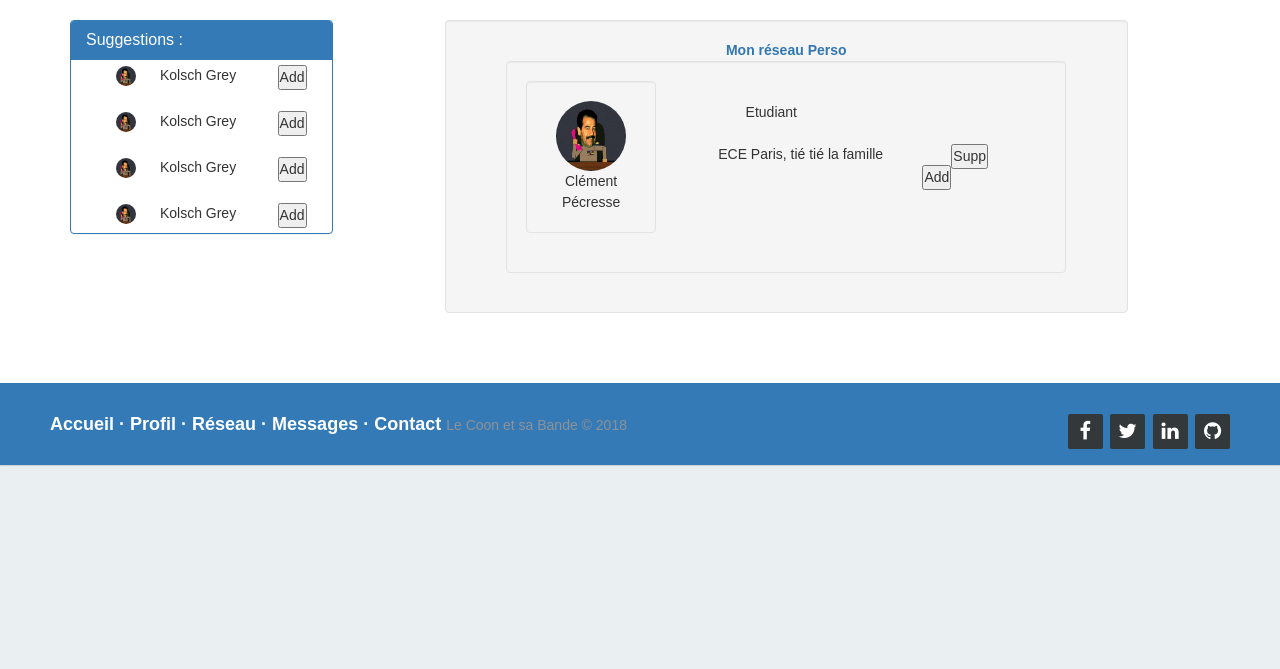
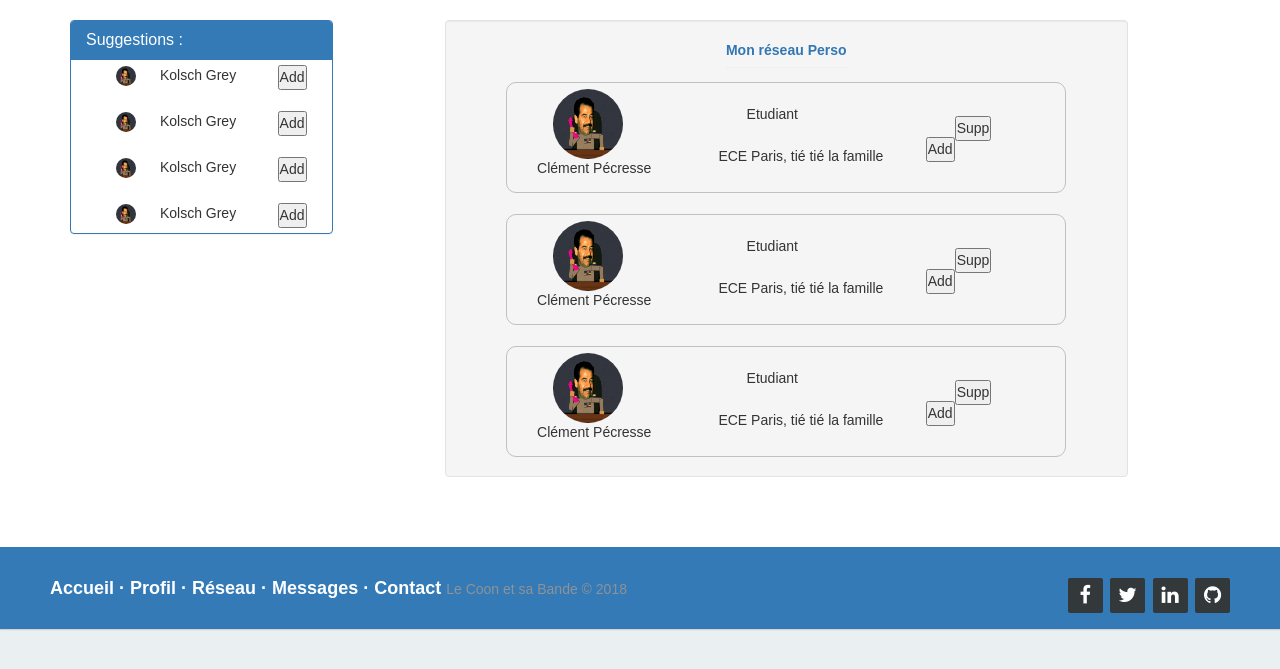
Before and after one commit to Maxtoq/ECELink, a PHP site: page /page_reseau.html in a window 1280 px wide. Shown: the part 52-721 px from the top of the page. Run offline with PHP 8.4, Linux system fonts and the light colour scheme; some libraries are stand-ins or nearby versions.

Commit message:
resau_final

```diff
--- a/page_reseau.html
+++ b/page_reseau.html
@@ -101,11 +101,12 @@
     </div>
     <div class="col-sm-7 well">
       <p class="page-header" style ="color:#3277b3;"><strong>Mon réseau Perso</strong></p>
-      <div class="row">
+
+      <div class="row"></br>
         <div class="col-md-1">
         </div>
-        <div class="col-md-10 well">
-          <div class="col-md-3 well">
+        <div class="col-md-10 " id="waouf">
+          <div class="col-md-3 ">
             <img src="Saddam-southpark.png" class="img-circle" id="photo" height="70" width="70" alt="Avatar">
             <p class="nom">Clément Pécresse</p>
           </div>
@@ -120,7 +121,64 @@
             <div class="col-md-4">
               <button type="button" class="but">Supp</button></br>
               <button type="button" class="but">Add</button>
+            </div>
 
+          </div>
+
+          </div>
+
+          </div>
+
+
+        </div>
+      </br>
+      <div class="row">
+        <div class="col-md-1">
+        </div>
+        <div class="col-md-10 " id="waouf">
+          <div class="col-md-3 ">
+            <img src="Saddam-southpark.png" class="img-circle" id="photo" height="70" width="70" alt="Avatar">
+            <p class="nom">Clément Pécresse</p>
+          </div>
+          <div class="col-md-1">
+          </div>
+          <div class="col-md-7 "></br>
+            <p class="etud">Etudiant</p></br></br>
+            <div class="row">
+            <div class="col-md-8">
+              <p class="etuddesc"> ECE Paris, tié tié la famille</p>
+            </div>
+            <div class="col-md-4">
+              <button type="button" class="but">Supp</button></br>
+              <button type="button" class="but">Add</button>
+            </div>
+
+          </div>
+
+          </div>
+
+          </div>
+        </div>
+      </br>
+        <div class="row">
+        <div class="col-md-1">
+        </div>
+        <div class="col-md-10 " id="waouf">
+          <div class="col-md-3 ">
+            <img src="Saddam-southpark.png" class="img-circle" id="photo" height="70" width="70" alt="Avatar">
+            <p class="nom">Clément Pécresse</p>
+          </div>
+          <div class="col-md-1">
+          </div>
+          <div class="col-md-7 "></br>
+            <p class="etud">Etudiant</p></br></br>
+            <div class="row">
+            <div class="col-md-8">
+              <p class="etuddesc"> ECE Paris, tié tié la famille</p>
+            </div>
+            <div class="col-md-4">
+              <button type="button" class="but">Supp</button></br>
+              <button type="button" class="but">Add</button>
             </div>
 
           </div>
--- a/style_reseau.css
+++ b/style_reseau.css
@@ -52,12 +52,27 @@ p{
 #photo{
 
 	text-align: center;
+	position: relative;
+	top:6px;
 }
 .nom{
 	text-align: center;
+	white-space: nowrap;
+    overflow: hidden;
+    text-overflow: ellipsis;
+    position: relative;
+    top:5px;
 }
 
 .etud{
 	position: relative;
 	right: 80px;
 }
+.but{
+	position: relative;
+	bottom: 30px;
+}
+#waouf{
+	border:solid 1px #C0C0C0;
+	border-radius: 10px;
+}
```
